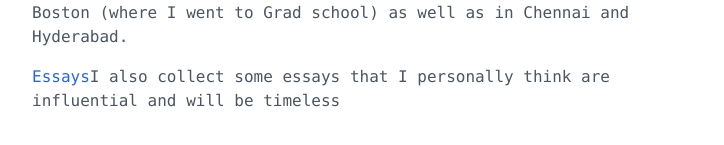
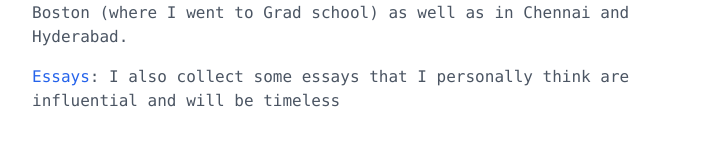
Before and after one commit to sriramkj07/Personalwebsite, a Next.js app: page / in a window 1280 px wide. Shown: the part 695-840 px from the top of the page, without its empty margins (272-996 px from the left). Built offline with nearby package versions, Linux system fonts and the light colour scheme.

Commit message:
Update page.tsx

```diff
--- a/app/page.tsx
+++ b/app/page.tsx
@@ -62,7 +62,7 @@ export default function Home() {
     Essays
   </Link>
   <span className="text-gray-600">
-    I also collect some essays that I personally think are influential and will be timeless
+    : I also collect some essays that I personally think are influential and will be timeless
   </span>
 </div>
 </div>
```
